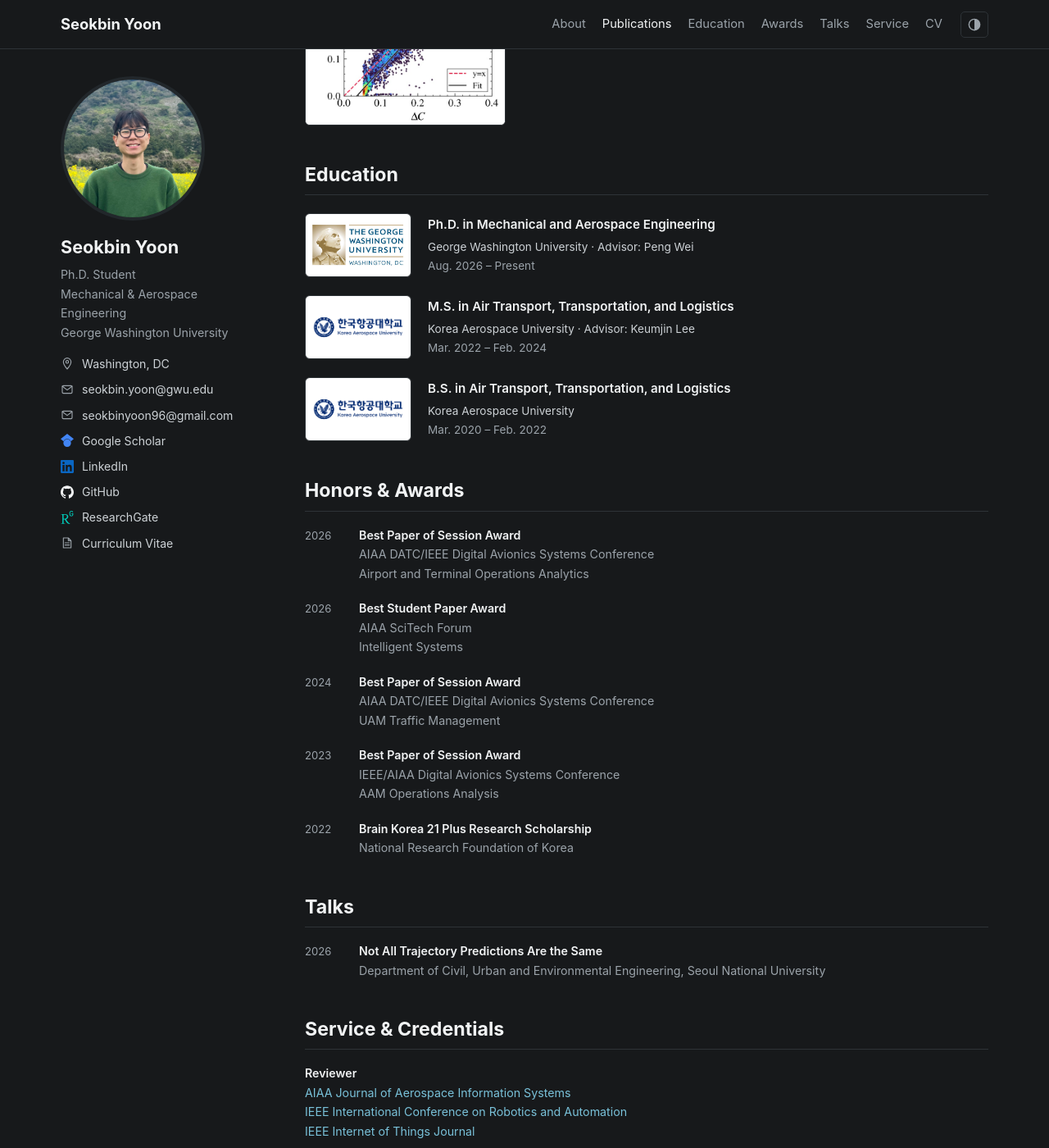
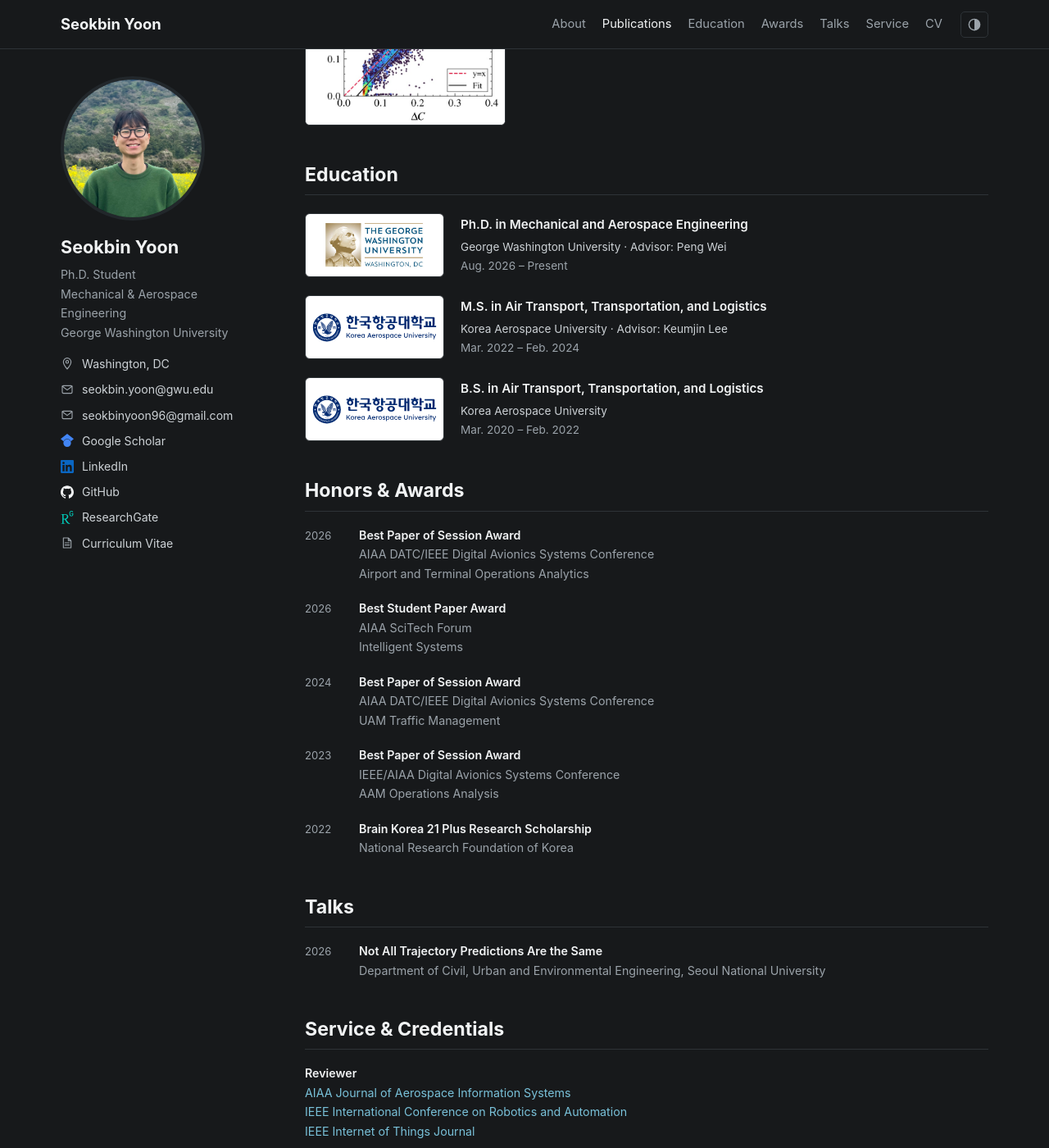
Before and after one commit to seokbinyoon96/seokbinyoon96.github.io, a Jekyll site: the page index.html, which Jekyll copies as it is, in a window 1280 px wide and 1400 px high, scrolled down 1766 px. Shown: the whole window at 82% size. Built offline with Jekyll 4.4.1, drawn with Linux system fonts in a browser that asks for light colours.

Commit message:
Use original vector KAU logo for crisp rendering

```diff
--- a/assets/css/portfolio.css
+++ b/assets/css/portfolio.css
@@ -77,7 +77,7 @@ p { margin: 0 0 15px; }
 .publication-links { display: flex; flex-wrap: wrap; gap: 7px; margin-top: 9px; }
 .publication-links a { font-size: .76rem; padding: 2px 9px; border: 1px solid var(--border); border-radius: 4px; color: var(--text); }
 .publication-links a:hover { text-decoration: none; color: var(--link); border-color: var(--link); }
-.education-entry { display: grid; grid-template-columns: 130px minmax(0, 1fr); gap: 20px; align-items: center; margin: 22px 0; }
+.education-entry { display: grid; grid-template-columns: 170px minmax(0, 1fr); gap: 20px; align-items: center; margin: 22px 0; }
 .education-logo { height: 78px; padding: 8px; display: flex; align-items: center; justify-content: center; background: white; border-radius: 6px; border: 1px solid var(--border); }
 .education-logo img { max-width: 100%; max-height: 100%; object-fit: contain; }
 .education-entry h3 { color: var(--heading); font-size: .95rem; line-height: 1.5; margin: 0 0 4px; font-weight: 600; }
@@ -116,7 +116,7 @@ footer { border-top: 1px solid var(--border); margin-top: 40px; }
   h2 { font-size: 1.3rem; }
   .publication { grid-template-columns: 1fr; gap: 14px; padding: 24px 0; }
   .publication h3 { font-size: 1.01rem; }
-  .education-entry { grid-template-columns: 85px minmax(0, 1fr); gap: 14px; }
+  .education-entry { grid-template-columns: 110px minmax(0, 1fr); gap: 14px; }
   .education-logo { height: 70px; }
   .footer-inner { flex-direction: column; padding: 20px 18px; gap: 4px; }
 }
@@ -130,4 +130,4 @@ footer { border-top: 1px solid var(--border); margin-top: 40px; }
 .brand-researchgate { color: #00ccbb; --brand-icon: url('../../images/icons/researchgate.svg'); }
 
 .education-logo-kau { overflow: hidden; }
-.education-logo-kau img { width: 100%; height: 100%; object-fit: cover; transform: scale(1.2); }
+.education-logo-kau img { width: 100%; height: auto; max-width: 100%; max-height: 100%; object-fit: contain; }
--- a/index.html
+++ b/index.html
@@ -14,7 +14,7 @@
   <meta property="og:image" content="https://seokbinyoon96.github.io/images/seokbinyoon_pic.jpg">
   <link rel="icon" href="images/seokbinyoon_pic.jpg">
   <script src="script/theme.js?v=1"></script>
-  <link rel="stylesheet" href="assets/css/portfolio.css?v=5">
+  <link rel="stylesheet" href="assets/css/portfolio.css?v=7">
   <script async src="https://www.googletagmanager.com/gtag/js?id=G-J7VM7M2KH0"></script>
   <script>
     window.dataLayer = window.dataLayer || [];
@@ -86,11 +86,11 @@
           <div><h3>Ph.D. in Mechanical and Aerospace Engineering</h3><p>George Washington University · Advisor: Peng Wei</p><p class="entry-date">Aug. 2026 – Present</p></div>
         </article>
         <article class="education-entry">
-          <a class="education-logo education-logo-kau" href="https://kau.ac.kr/english/index/main.php"><img src="images/logos/kau-bilingual.png" alt="Korea Aerospace University logo" width="120" height="74" loading="lazy"></a>
+          <a class="education-logo education-logo-kau" href="https://kau.ac.kr/english/index/main.php"><img src="images/logos/kau-bilingual.svg" alt="Korea Aerospace University logo" width="120" height="74" loading="lazy"></a>
           <div><h3>M.S. in Air Transport, Transportation, and Logistics</h3><p>Korea Aerospace University · Advisor: Keumjin Lee</p><p class="entry-date">Mar. 2022 – Feb. 2024</p></div>
         </article>
         <article class="education-entry">
-          <a class="education-logo education-logo-kau" href="https://kau.ac.kr/english/index/main.php"><img src="images/logos/kau-bilingual.png" alt="Korea Aerospace University logo" width="120" height="74" loading="lazy"></a>
+          <a class="education-logo education-logo-kau" href="https://kau.ac.kr/english/index/main.php"><img src="images/logos/kau-bilingual.svg" alt="Korea Aerospace University logo" width="120" height="74" loading="lazy"></a>
           <div><h3>B.S. in Air Transport, Transportation, and Logistics</h3><p>Korea Aerospace University</p><p class="entry-date">Mar. 2020 – Feb. 2022</p></div>
         </article>
       </section>
```
Also changed, not shown: images/logos/kau-bilingual.svg (added).
